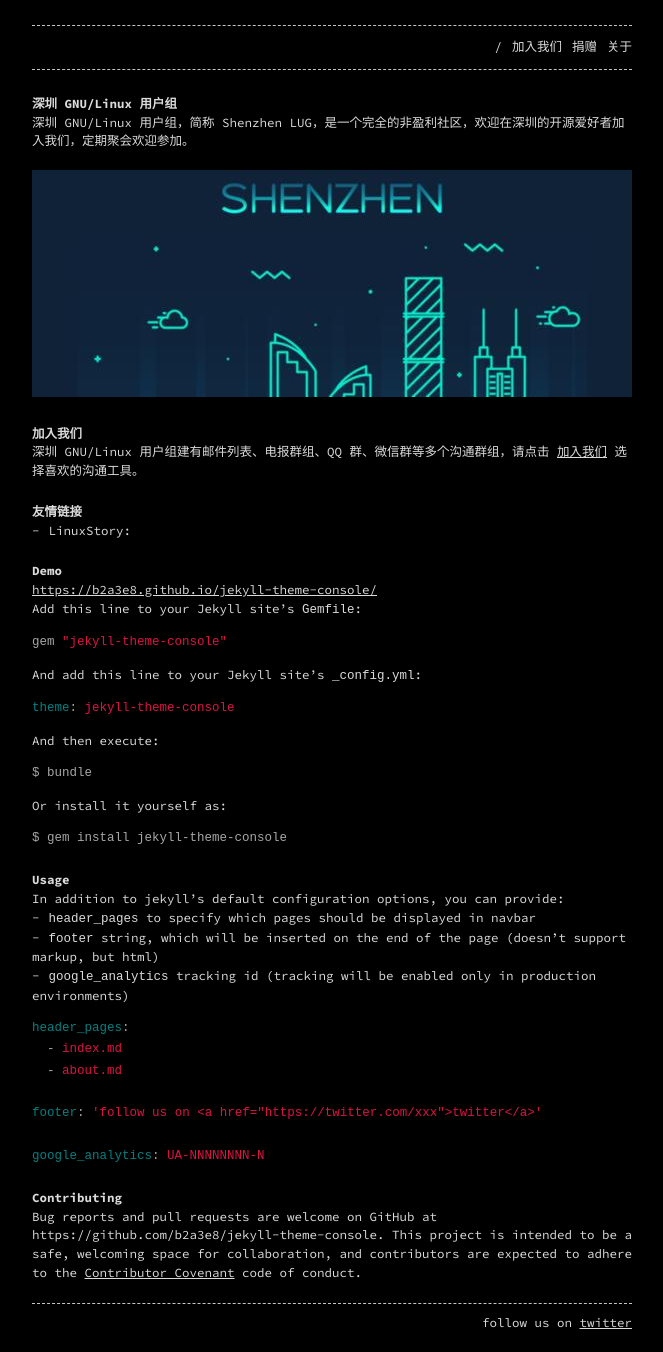
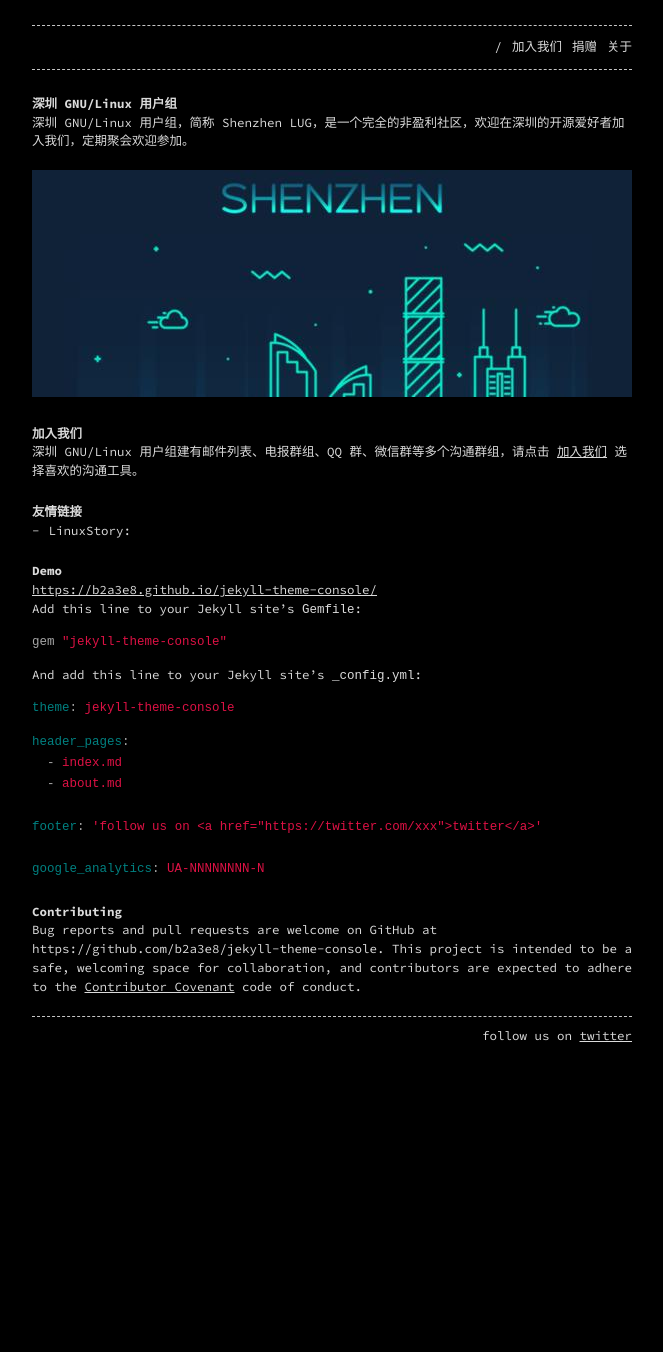
Before and after one commit to shenzhenlug/shenzhenlug.org, a Jekyll site: the page built from index.md, in a window 1280 px wide. Shown: the whole page, without its empty margins (308-971 px from the left). Built offline with Jekyll 4.4.1, drawn with Linux system fonts in a browser that asks for light colours; after the commit the page ends 1066 px from its top, so only the background shows below that.

Commit message:
Update index.md

````diff
--- a/index.md
+++ b/index.md
@@ -32,21 +32,6 @@ And add this line to your Jekyll site's `_config.yml`:
 theme: jekyll-theme-console
 ```
 
-And then execute:
-
-    $ bundle
-
-Or install it yourself as:
-
-    $ gem install jekyll-theme-console
-
-## Usage
-
-In addition to jekyll's default configuration options, you can provide:
-- `header_pages` to specify which pages should be displayed in navbar
-- `footer` string, which will be inserted on the end of the page (doesn't support markup, but html)
-- `google_analytics` tracking id (tracking will be enabled only in production environments)
-
 ```yaml
 header_pages:
   - index.md
````
